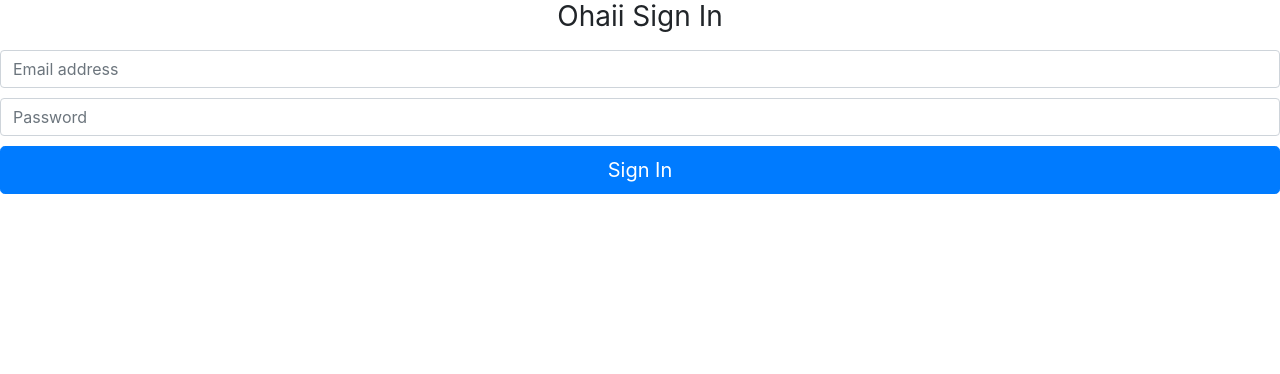
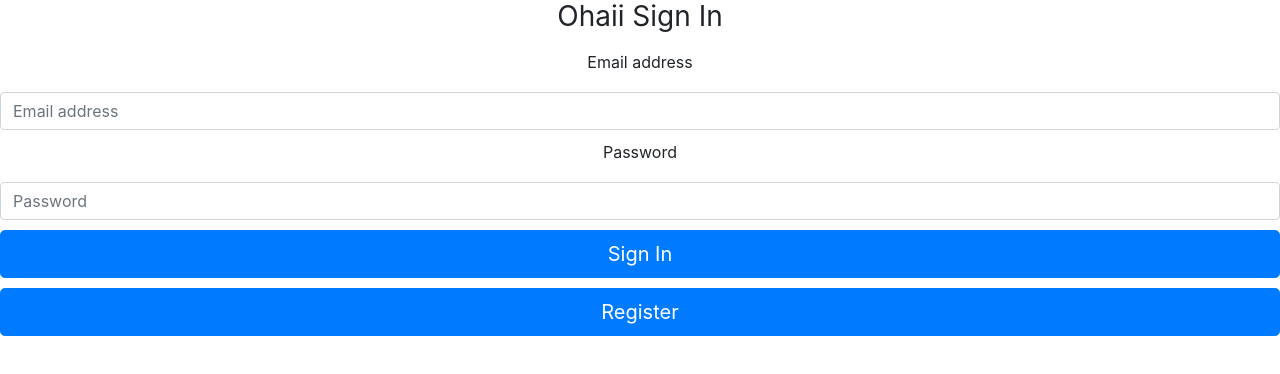
Before and after one commit to Web-developer-kun/ohai-app, a React (Create React App) app: page / in a window 1280 px wide. Shown: the top 374 px of the page. Built offline with nearby package versions, Linux system fonts and the light colour scheme.

Commit message:
Handle form errors on client side and print form errors sent from the API

```diff
--- a/src/components/Register/Register.js
+++ b/src/components/Register/Register.js
@@ -4,13 +4,13 @@
 class Register extends React.Component {
   checkPassword = () => {
     const { setPassErr, setPassword, setPass1, setPass2 } = this.props;
-    if(setPass1 === setPass2){
-      setPassErr("Passwords Match");
-      setPassword(setPass2);
-    } else if(setPass1 !== setPass2){
-      setPassErr("Passwords Don't  Match");
-      setPassword("");
-    }
+      if(setPass1 === setPass2){
+        setPassErr("");
+        setPassword(setPass2);
+      } else if(setPass1 !== setPass2){
+        setPassErr("Passwords Must Match");
+        setPassword("");
+      }
   }
 
   saveAuthTokenID = (token) => {
@@ -33,6 +33,9 @@
            })
            .then(response => response.json())
            .then(data => {
+            if(data === "User already exists"){
+              setPassErr("User already exists");
+            }
              if(data.userId){
                this.saveAuthTokenID(data.token);
                fetch(`http://localhost:3000/placeholder/${data.userId}`, {
@@ -42,7 +45,7 @@
                    'Authorization': data.token
                  }
                }).then(response => response.json())
-              .then(data => { console.log(data); changeRoute('placeholder')})
+              .then(() =>{ setPassErr(""); changeRoute('placeholder');})
              }
            })
            .catch(err => console.log(err))
@@ -52,12 +55,13 @@
   }
 
   render(){
-    const { onEmailChange, onSetPass1, onSetPass2, passErr } = this.props;
+    const { onEmailChange, onSetPass1, onSetPass2, passErr, setPassErr, changeRoute } = this.props;
 
     return(
       <div>
       <div className="text-center">
           <h1 className="h3 mb-3 font-weight-normal">Ohaii Sign Up</h1>
+          <label className="form-err">{passErr.length ? passErr : ''}</label>
           <label htmlFor="inputEmail">Email address</label>
             <input
               type="email"
@@ -78,8 +82,7 @@
             onChange={onSetPass1}
             onBlur={this.checkPassword}
             />
-
-          <label htmlFor="inputPassword">{ passErr.length ? passErr : "Confirm Password" }</label>
+          <label htmlFor="inputPassword">{ "Confirm Password" }</label>
           <input
             type="password"
             id="confirmPassword"
@@ -94,6 +97,10 @@
         onClick={this.onSubmitRegister}
         className="btn btn-lg btn-primary btn-block"
       >Register</button>
+      <button
+        onClick={() =>{ setPassErr(""); changeRoute('signin')}}
+        className="btn btn-lg btn-primary btn-block"
+      >Back to Sign In</button>
       </div>
     )
   }
--- a/src/components/Register/register.css
+++ b/src/components/Register/register.css
@@ -1,3 +1,8 @@
 input, button, a, p {
     margin: 10px 0;
 }
+
+.form-err {
+  display: block;
+  color: tomato;
+}
--- a/src/components/Signin/Signin.js
+++ b/src/components/Signin/Signin.js
@@ -11,7 +11,7 @@
   }
 
   componentDidMount(){
-    const { changeRoute } = this.props;
+    const { changeRoute, setPassErr } = this.props;
     const token = this.getAuthToken();
     if(token){
       fetch('http://localhost:3000/signin', {
@@ -31,7 +31,7 @@
               'Authorization': data.token
             }
           }).then(response => response.json())
-          .then(data =>{ if(data); changeRoute('placeholder')})
+          .then(() =>{ setPassErr(""); changeRoute('placeholder'); })
           .catch(err => console.log(err))
         }
       })
@@ -53,6 +53,9 @@
           })
           .then(response => response.json())
           .then(data => {
+            if(data === "Invalid User"){
+              setPassErr("Invalid login credentials")
+            }
             if (data.userId) {
               this.saveAuthTokenID(data.token);
               fetch(`http://localhost:3000/placeholder/${data.userId}`, {
@@ -62,7 +65,7 @@
                   'Authorization': data.token
                 }
               }).then(response => response.json())
-             .then(data =>{ if(data); changeRoute('placeholder')})
+             .then(() =>{ setPassErr(""); changeRoute('placeholder');})
            }}).catch(err => console.log(err))
     } else {
       setPassErr("Complete the form");
@@ -71,12 +74,13 @@
   }
 
   render(){
-    const { onSignInEmailChange, onSignInPasswordChange, passErr } = this.props;
+    const { onSignInEmailChange, onSignInPasswordChange, passErr, changeRoute, setPassErr } = this.props;
     return(
       <div>
       <div className="text-center">
           <h1 className="h3 mb-3 font-weight-normal">Ohaii Sign In</h1>
-          <label htmlFor="inputEmail" className="sr-only">Email address</label>
+          <label className="form-err">{passErr.length ? passErr : ''}</label>
+          <label htmlFor="inputEmail">Email address</label>
             <input
               type="email"
               id="inputEmail"
@@ -86,7 +90,7 @@
               autoFocus=""
               onChange={onSignInEmailChange}
             />
-          <label htmlFor="inputPassword" className="sr-only">{passErr.length? passErr : "Password"}</label>
+          <label htmlFor="inputPassword">{passErr.length? passErr : "Password"}</label>
           <input
             type="password"
             id="inputPassword"
@@ -100,6 +104,10 @@
         onClick={this.onSignIn}
         className="btn btn-lg btn-primary btn-block"
       >Sign In</button>
+      <button
+        onClick={() =>{ setPassErr(""); changeRoute('register')}}
+        className="btn btn-lg btn-primary btn-block"
+      >Register</button>
       </div>
     )
   }
--- a/src/components/Signin/sign-in.css
+++ b/src/components/Signin/sign-in.css
@@ -1,3 +1,8 @@
 input, button, a, p {
     margin: 10px 0;
 }
+
+.form-err {
+  display: block;
+  color: tomato;
+}
```
